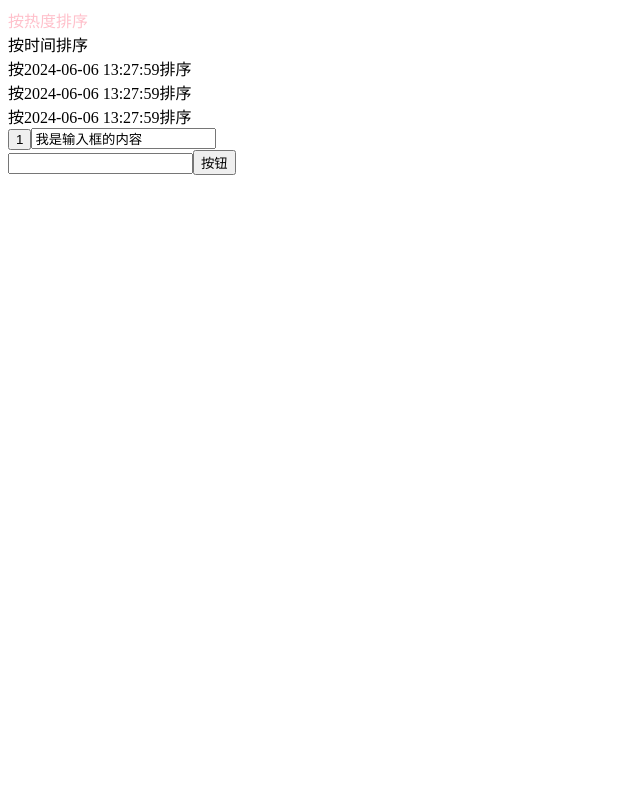
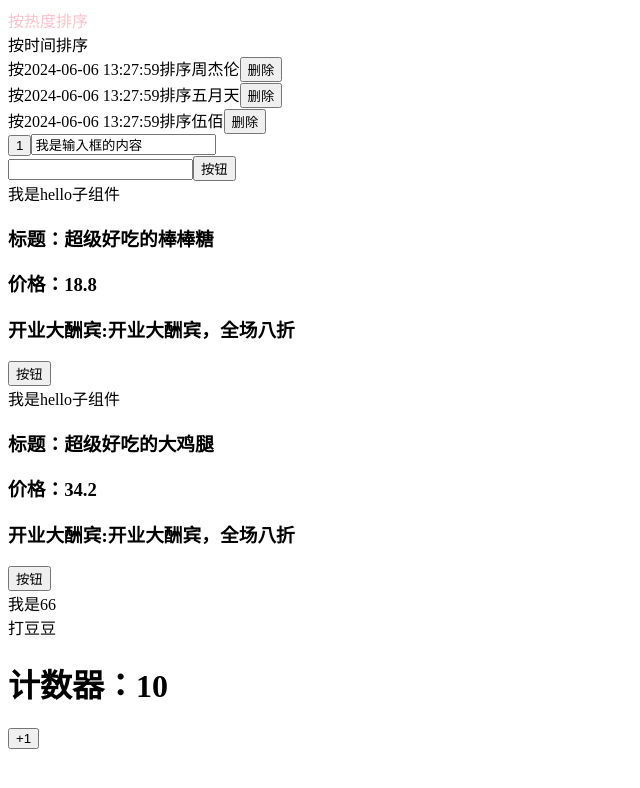
Before and after one commit to slimbaby/react-practise, a React (Create React App) app: page / in a window 1280 px wide. Shown: the top 788 px of the page, without its empty margins (0-640 px from the left). Built offline with nearby package versions, Linux system fonts and the light colour scheme.

Commit message:
feat: react中hooks的useState练习

```diff
--- a/package.json
+++ b/package.json
@@ -6,7 +6,10 @@
     "@testing-library/jest-dom": "^5.17.0",
     "@testing-library/react": "^13.4.0",
     "@testing-library/user-event": "^13.5.0",
+    "classnames": "^2.5.1",
+    "lodash": "^4.17.21",
     "moment": "^2.30.1",
+    "prop-types": "^15.8.1",
     "react": "^18.3.1",
     "react-dom": "^18.3.1",
     "react-scripts": "5.0.1",
--- a/src/App.js
+++ b/src/App.js
@@ -1,7 +1,39 @@
 import './App.css'
 import { Component, createRef } from 'react'
 import moment from 'moment/moment'
+import { orderBy } from 'lodash'
+import classNames from 'classnames'
+import PropTypes from 'prop-types'
+import Dou from './hitDD'
+import Hooks from './hooks'
 const name = '我是大美女'
+
+const Hello = (props) => {
+  console.log(props)
+  const subDataGet = () => {
+    props.subDataGet(666)
+  }
+  return (
+    <div>
+      我是hello子组件
+      <div>
+        <h3>标题：{props.item.name}</h3>
+        <h3>价格：{props.item.price}</h3>
+        <h3>开业大酬宾:{props.item.info}</h3>
+        <button onClick={subDataGet}>按钮</button>
+      </div>
+    </div>
+  )
+}
+Hello.propTypes = {
+  name: PropTypes.string,
+}
+class Hello1 extends Component {
+  render() {
+    console.log(this.props)
+    return <div>{this.props.children}</div>
+  }
+}
 class Aaa extends Component {
   state = {
     tabs: [
@@ -27,10 +59,24 @@ class Aaa extends Component {
       },
       {
         id: 3,
-        author: '周杰伦',
+        author: '伍佰',
         comment: '哎哟，不错哦哦哦',
         time: new Date(),
         attitute: -1,
+      },
+    ],
+    sublist: [
+      {
+        id: 1,
+        name: '超级好吃的棒棒糖',
+        price: 18.8,
+        info: '开业大酬宾，全场八折',
+      },
+      {
+        id: 2,
+        name: '超级好吃的大鸡腿',
+        price: 34.2,
+        info: '开业大酬宾，全场八折',
       },
     ],
     msg: '我是输入框的内容',
@@ -52,6 +98,12 @@ class Aaa extends Component {
   hanleRefClick = () => {
     console.log(this.inputRef.current.value)
   }
+  deleItem = (i) => {
+    this.setState({ list: this.state.list.filter((item) => item.id !== i) })
+  }
+  subDataGet = () => {
+    console.log('子组件传给父组件的值')
+  }
   render() {
     const { tabs, active, list } = this.state
     return (
@@ -62,7 +114,16 @@ class Aaa extends Component {
           </div>
         ))}
         {list.map((item) => (
-          <div key={item.id}>按{this.timeFormate(item.time)}排序</div>
+          <div key={item.id}>
+            按{this.timeFormate(item.time)}排序{item.author}
+            <button
+              onClick={() => {
+                this.deleItem(item.id)
+              }}
+            >
+              删除
+            </button>
+          </div>
         ))}
         <button onClick={this.handleClick}>{this.state.count}</button>
         <input type="text" value={this.state.msg} onChange={this.changeMsg} />
@@ -70,6 +131,18 @@ class Aaa extends Component {
           <input type="text" ref={this.inputRef} />
           <button onClick={this.hanleRefClick}>按钮</button>
         </div>
+        {this.state.sublist.map((item) => (
+          <Hello
+            key={item.id}
+            item={item}
+            name={123}
+            subDataGet={this.subDataGet}
+          ></Hello>
+        ))}
+
+        <Hello1>我是66</Hello1>
+        <Dou></Dou>
+        <Hooks></Hooks>
       </div>
     )
   }
--- /dev/null
+++ b/src/hitDD.js
@@ -0,0 +1,10 @@
+import { Component } from 'react'
+class Dou extends Component {
+  constructor(props) {
+    super(props)
+  }
+  render() {
+    return <div>打豆豆</div>
+  }
+}
+export default Dou
--- /dev/null
+++ b/src/hooks.js
@@ -0,0 +1,13 @@
+import { useState } from 'react'
+const Hooks = () => {
+  const stateArry = useState(10)
+  const state = stateArry[0]
+  const setState = stateArry[1]
+  return (
+    <div>
+      <h1>计数器：{state}</h1>
+      <button onClick={() => setState(state + 1)}>+1</button>
+    </div>
+  )
+}
+export default Hooks
```
Also changed, not shown: src/data.json (added, +14 -0 lines), 1 other file (tests, documents, lock files or other folders).
